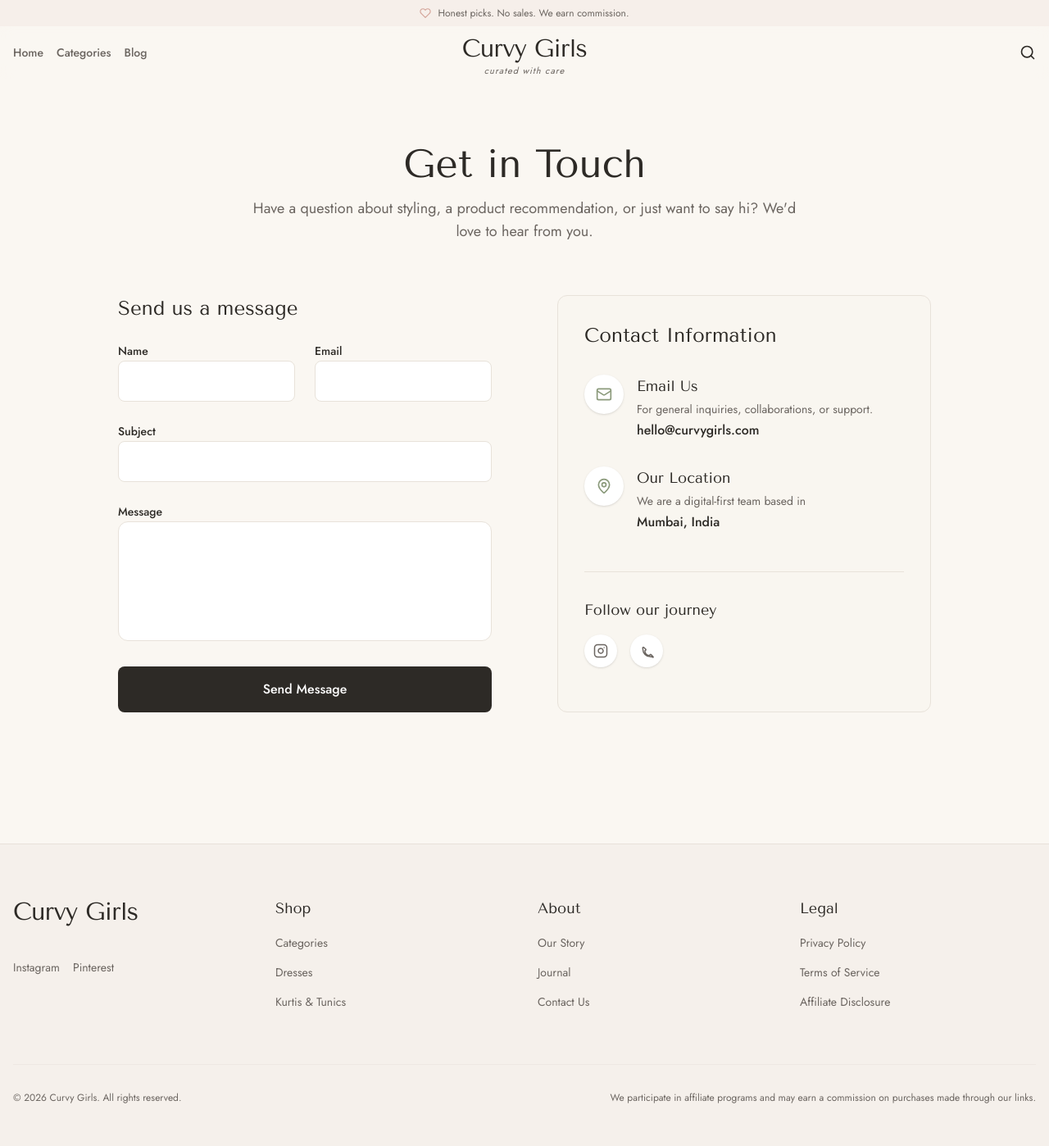
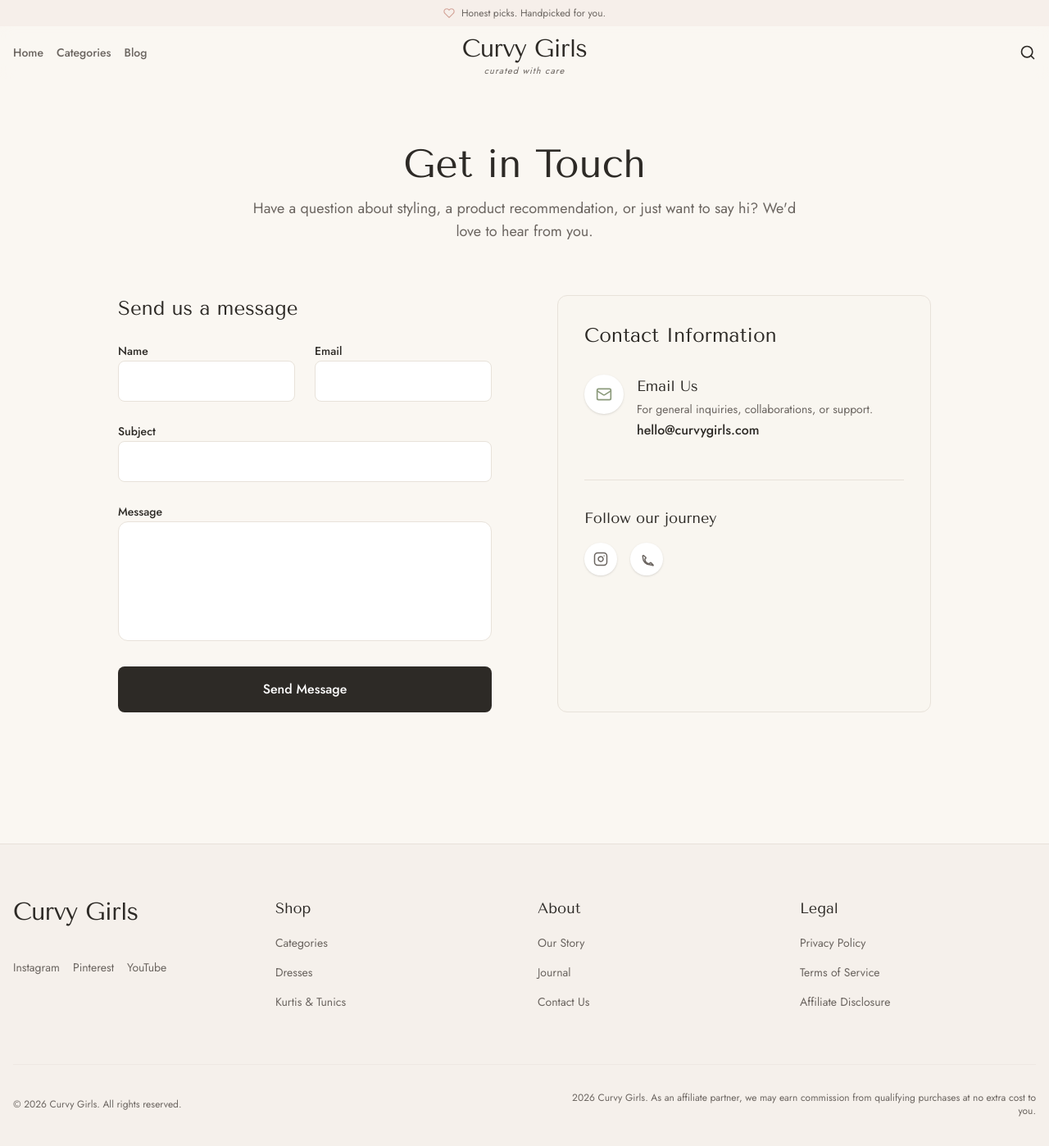
Before and after one commit to ksnidhin/curvy, a Next.js app: page /contact in a window 1280 px wide. Shown: the top 1398 px of the page at 82% size. Built offline with nearby package versions, Linux system fonts and the light colour scheme.

Commit message:
chore: Update social links, announcement text, and footer content

```diff
--- a/data/settings.json
+++ b/data/settings.json
@@ -1,7 +1,7 @@
 {
   "siteName": "Curvy Girls",
-  "announcementText": "Honest picks. No sales. We earn commission.",
-  "affiliateDisclosureText": "As an affiliate, we may earn a commission from qualifying purchases at no extra cost to you.",
+  "announcementText": "Honest picks. Handpicked for you.",
+  "affiliateDisclosureText": "2026 Curvy Girls. As an affiliate partner, we may earn commission from qualifying purchases at no extra cost to you.",
   "navigation": [
     {
       "label": "Home",
@@ -72,11 +72,15 @@
   "socialLinks": [
     {
       "label": "Instagram",
-      "href": "https://instagram.com"
+      "href": "https://www.instagram.com/curvy_girls.in"
     },
     {
       "label": "Pinterest",
-      "href": "https://pinterest.com"
+      "href": "https://pin.it/hcVMc2iI7"
+    },
+    {
+      "label": "YouTube",
+      "href": "https://youtube.com/@curvygirlsin?si=avI57avTMmhrtl5p"
     }
   ]
 }
--- a/src/app/contact/page.tsx
+++ b/src/app/contact/page.tsx
@@ -112,19 +112,7 @@ export default function ContactPage() {
                   <a href="mailto:hello@curvygirls.com" className="font-medium text-foreground hover:text-sage transition-colors">hello@curvygirls.com</a>
                 </div>
               </div>
-
-              <div className="flex gap-4">
-                <div className="w-12 h-12 bg-white rounded-full flex items-center justify-center flex-shrink-0 shadow-sm text-sage">
-                  <MapPin className="h-5 w-5" />
-                </div>
-                <div>
-                  <h3 className="font-heading text-lg text-foreground mb-1">Our Location</h3>
-                  <p className="text-muted text-sm mb-1">We are a digital-first team based in</p>
-                  <p className="font-medium text-foreground">Mumbai, India</p>
-                </div>
-              </div>
             </div>
-
             <div className="mt-12 pt-8 border-t border-border">
               <h3 className="font-heading text-lg text-foreground mb-4">Follow our journey</h3>
               <div className="flex gap-4">
--- a/src/components/layout/AnnouncementBar.tsx
+++ b/src/components/layout/AnnouncementBar.tsx
@@ -2,7 +2,7 @@ import { settingsRepository } from "@/lib/repositories/settings.repository";
 
 export async function AnnouncementBar() {
   const settings = await settingsRepository.getSiteSettings();
-  const text = settings?.announcementText || "Honest picks. No sales. We earn commission.";
+  const text = settings?.announcementText || "Honest picks. Handpicked for you.";
 
   if (!text) return null;
 
--- a/src/components/layout/Footer.tsx
+++ b/src/components/layout/Footer.tsx
@@ -76,7 +76,7 @@ export async function Footer() {
 
         <div className="mt-16 pt-8 border-t border-border/50 text-center md:text-left flex flex-col md:flex-row justify-between items-center gap-4 text-xs text-muted">
           <p>&copy; {new Date().getFullYear()} {settings.siteName || CONSTANTS.SITE_NAME}. All rights reserved.</p>
-          <p className="max-w-xl text-center md:text-right">We participate in affiliate programs and may earn a commission on purchases made through our links.</p>
+          <p className="max-w-xl text-center md:text-right">{settings.affiliateDisclosureText || "2026 Curvy Girls. As an affiliate partner, we may earn commission from qualifying purchases at no extra cost to you."}</p>
         </div>
       </div>
     </footer>
```
